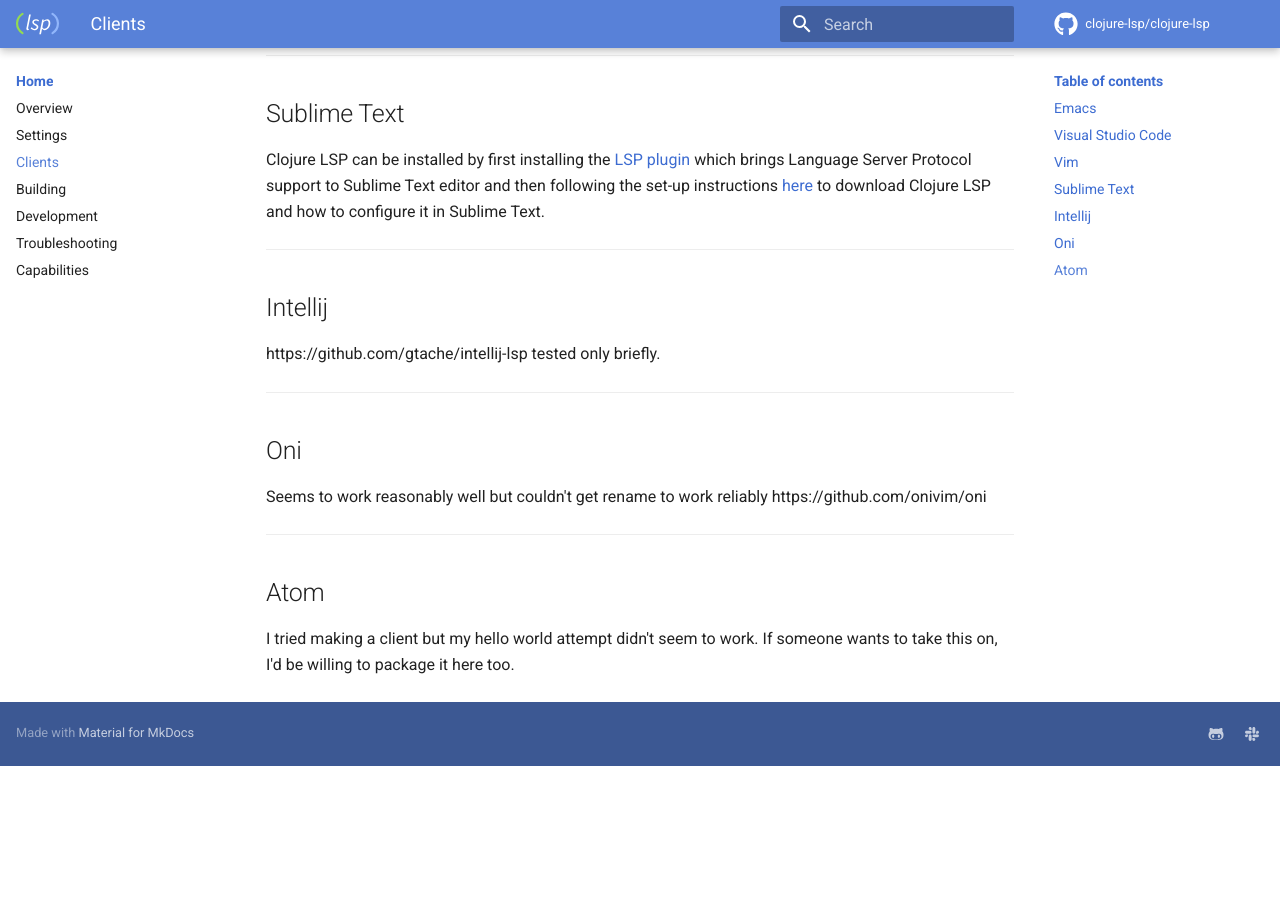
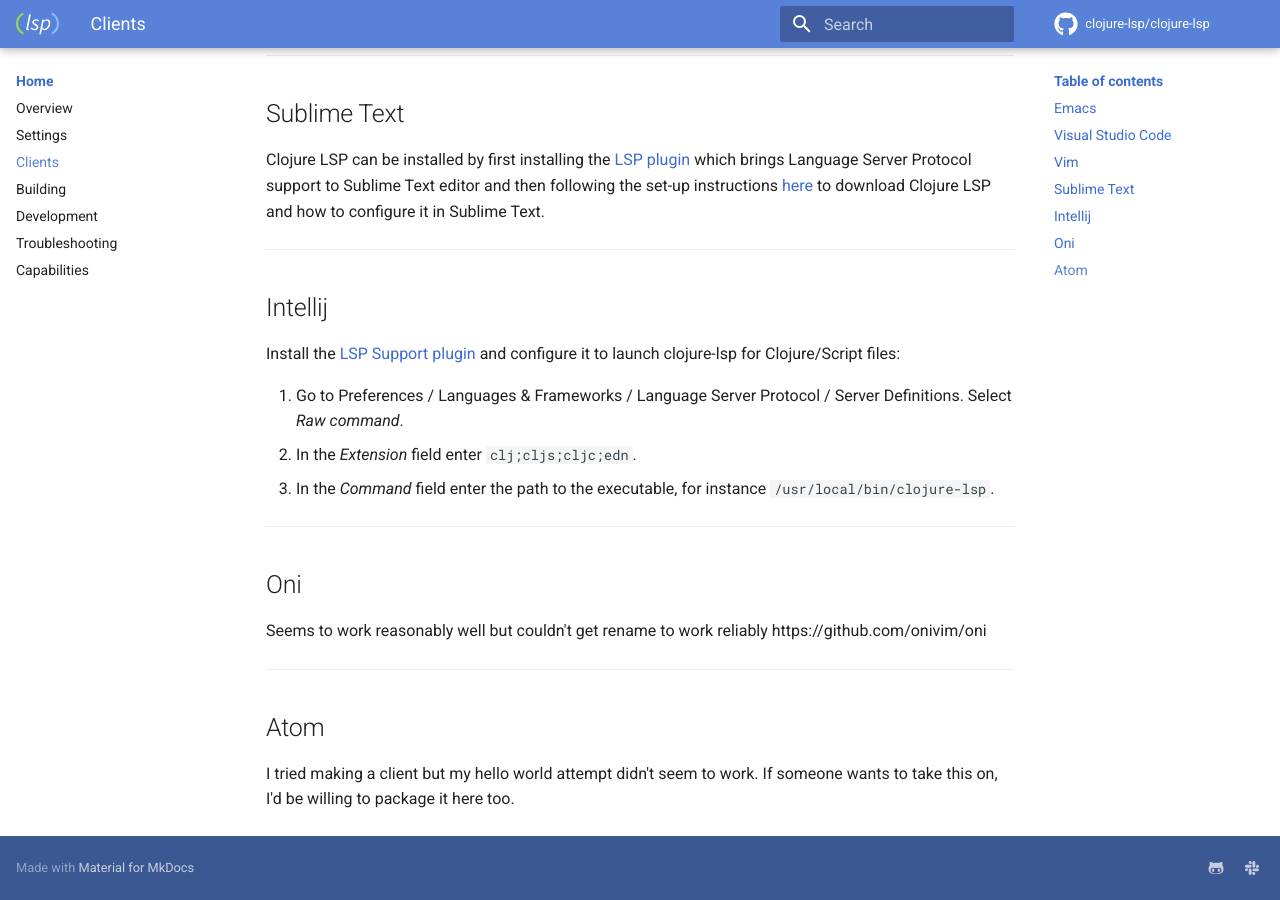
Before and after one commit to clojure-lsp/clojure-lsp, an MkDocs documentation site: the page built from docs/clients.md, in a window 1280 px wide and 900 px high, scrolled down 2428 px. Built offline with MkDocs 1.6.1 and Material for MkDocs 9.7.7, drawn with Linux system fonts in a browser that asks for light colours; comment, search, counter and statistics services are not loaded; before the commit the page ends 3194 px from its top, so only the background shows below that.

Commit message:
IntelliJ docs: how to config LSP plugin

```diff
--- a/docs/clients.md
+++ b/docs/clients.md
@@ -117,7 +117,11 @@ Clojure LSP can be installed by first installing the [LSP plugin](https://packag
 
 ## Intellij
 
-https://github.com/gtache/intellij-lsp tested only briefly.
+Install the [LSP Support plugin](https://github.com/gtache/intellij-lsp) and configure it to launch clojure-lsp for Clojure/Script files:
+
+1. Go to Preferences / Languages & Frameworks / Language Server Protocol / Server Definitions. Select *Raw command*.
+2. In the *Extension* field enter `clj;cljs;cljc;edn`.
+3. In the *Command* field enter the path to the executable, for instance `/usr/local/bin/clojure-lsp`.
 
 ---
 
```
